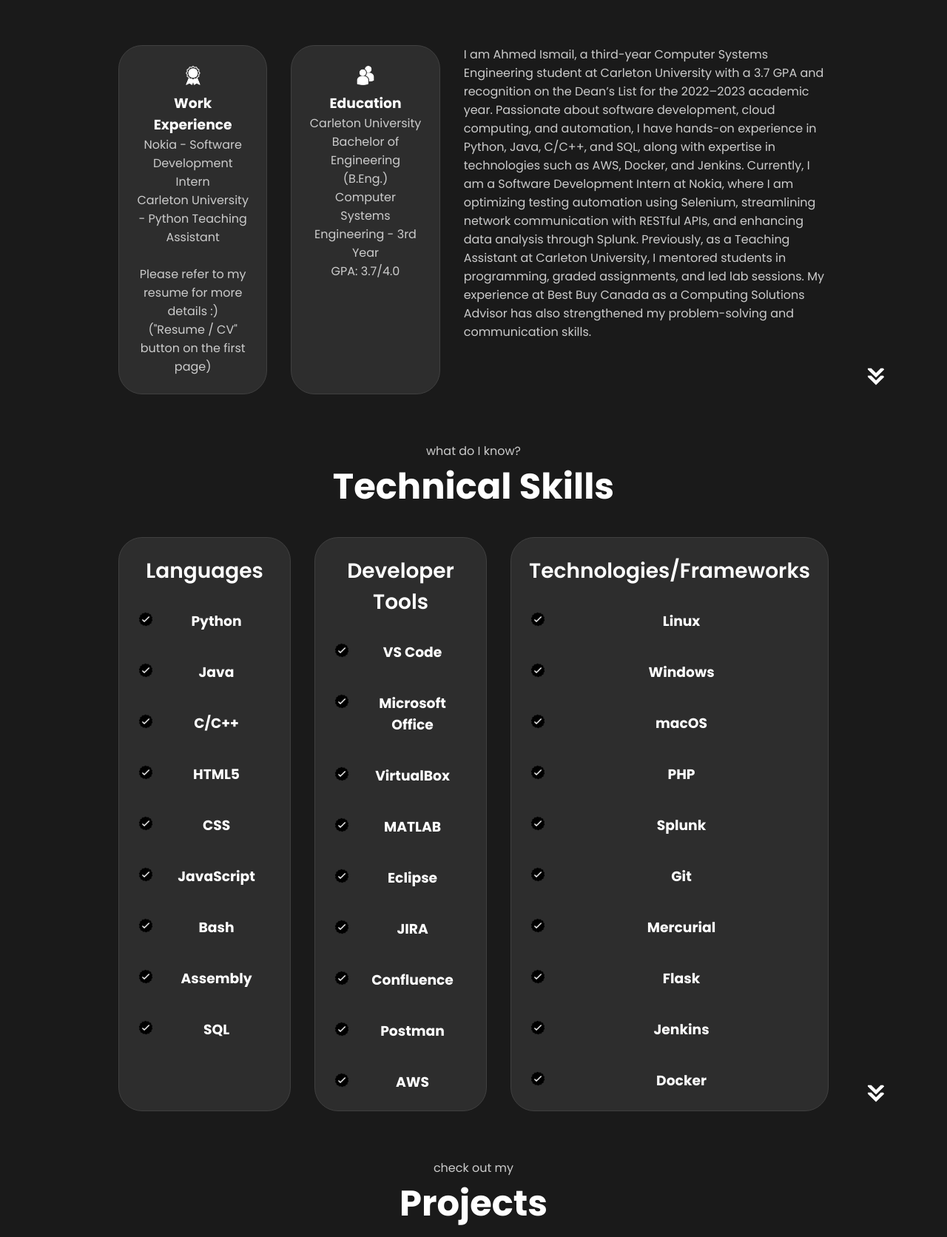
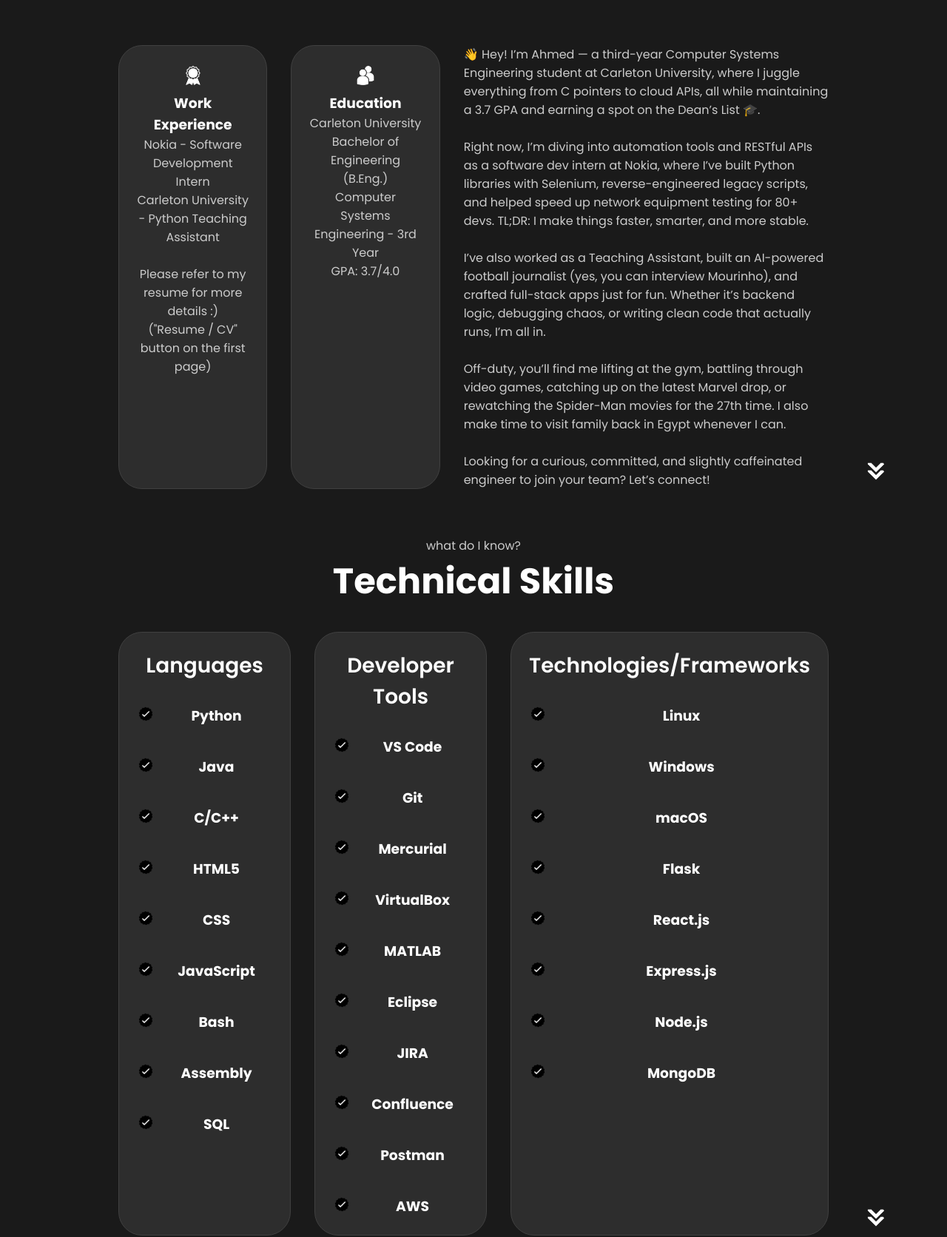
Before and after one commit to ismailahmed1/ahmed-ismail-portfolio, a plain HTML site: page index.html in a window 1280 px wide. Shown: the part 1428-3100 px from the top of the page at 74% size. Drawn offline with Linux system fonts and the light colour scheme.

Commit message:
changed page header & updated about me section

```diff
--- a/index.html
+++ b/index.html
@@ -3,7 +3,7 @@
 <head>
     <meta charset="UTF-8">
     <meta name="viewport" content="width=device-width, initial-scale=1.0">
-    <title>My Portfolio</title>
+    <title>Ahmed Ismail's Portfolio</title>
     <link rel="stylesheet" href="style.css">
     <link rel="stylesheet" href="mediaqueries.css">
 </head>
@@ -100,12 +100,16 @@
                 </div>
             </div>
             <div class ="text-container">
-                <p>I am Ahmed Ismail, a third-year Computer Systems Engineering student at Carleton University with a 3.7 GPA and recognition on the Dean’s
-                    List for the 2022–2023 academic year. Passionate about software development, cloud computing, and automation, I have hands-on experience in Python,
-                    Java, C/C++, and SQL, along with expertise in technologies such as AWS, Docker, and Jenkins. Currently, I am a Software Development Intern at Nokia,
-                    where I am optimizing testing automation using Selenium, streamlining network communication with RESTful APIs, and enhancing data analysis through Splunk.
-                    Previously, as a Teaching Assistant at Carleton University, I mentored students in programming, graded assignments, and led lab sessions. My experience
-                    at Best Buy Canada as a Computing Solutions Advisor has also strengthened my problem-solving and communication skills.
+                <p>👋 Hey! I’m Ahmed — a third-year Computer Systems Engineering student at Carleton University, where I juggle everything from C pointers to cloud APIs, all while maintaining a 3.7 GPA and earning a spot on the Dean’s List 🎓.
+                    <br></br>
+                    Right now, I’m diving into automation tools and RESTful APIs as a software dev intern at Nokia, where I’ve built Python libraries with Selenium, reverse-engineered legacy scripts, and helped speed up network equipment testing for 80+ devs. TL;DR: I make things faster, smarter, and more stable.
+                    <br></br>
+                    I’ve also worked as a Teaching Assistant, built an AI-powered football journalist (yes, you can interview Mourinho), and crafted full-stack apps just for fun. Whether it’s backend logic, debugging chaos, or writing clean code that actually runs, I’m all in.
+                    <br></br>
+                    Off-duty, you’ll find me lifting at the gym, battling through video games, catching up on the latest Marvel drop, or rewatching the Spider-Man movies for the 27th time. I also make time to visit family back in Egypt whenever I can.
+                    <br></br>
+                    Looking for a curious, committed, and slightly caffeinated engineer to join your team? Let’s connect!
+                </p>
             </div>
             </div>
         </div>
@@ -191,7 +195,13 @@
                         <article>
                             <img src="./assets/checkmark.png" alt="Experience Icon" class = "icon"/>
                             <div>
-                                <h3>Microsoft Office</h3>
+                                <h3>Git</h3>
+                            </div>
+                        </article>
+                        <article>
+                            <img src="./assets/checkmark.png" alt="Experience Icon" class = "icon"/>
+                            <div>
+                                <h3>Mercurial</h3>
                             </div>
                         </article>
                         <article>
@@ -262,43 +272,31 @@
                         <article>
                             <img src="./assets/checkmark.png" alt="Experience Icon" class = "icon"/>
                             <div>
-                                <h3>PHP</h3>
-                            </div>
-                        </article>
-                        <article>
-                            <img src="./assets/checkmark.png" alt="Experience Icon" class = "icon"/>
-                            <div>
-                                <h3>Splunk</h3>
-                            </div>
-                        </article>
-                        <article>
-                            <img src="./assets/checkmark.png" alt="Experience Icon" class = "icon"/>
-                            <div>
-                                <h3>Git</h3>
-                            </div>
-                        </article>
-                        <article>
-                            <img src="./assets/checkmark.png" alt="Experience Icon" class = "icon"/>
-                            <div>
-                                <h3>Mercurial</h3>
-                            </div>
-                        </article>
-                        <article>
-                            <img src="./assets/checkmark.png" alt="Experience Icon" class = "icon"/>
-                            <div>
                                 <h3>Flask</h3>
                             </div>
                         </article>
                         <article>
                             <img src="./assets/checkmark.png" alt="Experience Icon" class = "icon"/>
                             <div>
-                                <h3>Jenkins</h3>
+                                <h3>React.js</h3>
                             </div>
                         </article>
                         <article>
                             <img src="./assets/checkmark.png" alt="Experience Icon" class = "icon"/>
                             <div>
-                                <h3>Docker</h3>
+                                <h3>Express.js</h3>
+                            </div>
+                        </article>
+                        <article>
+                            <img src="./assets/checkmark.png" alt="Experience Icon" class = "icon"/>
+                            <div>
+                                <h3>Node.js</h3>
+                            </div>
+                        </article>
+                        <article>
+                            <img src="./assets/checkmark.png" alt="Experience Icon" class = "icon"/>
+                            <div>
+                                <h3>MongoDB</h3>
                             </div>
                         </article>
                     </div>
```
Also changed, not shown: 1 other file.
